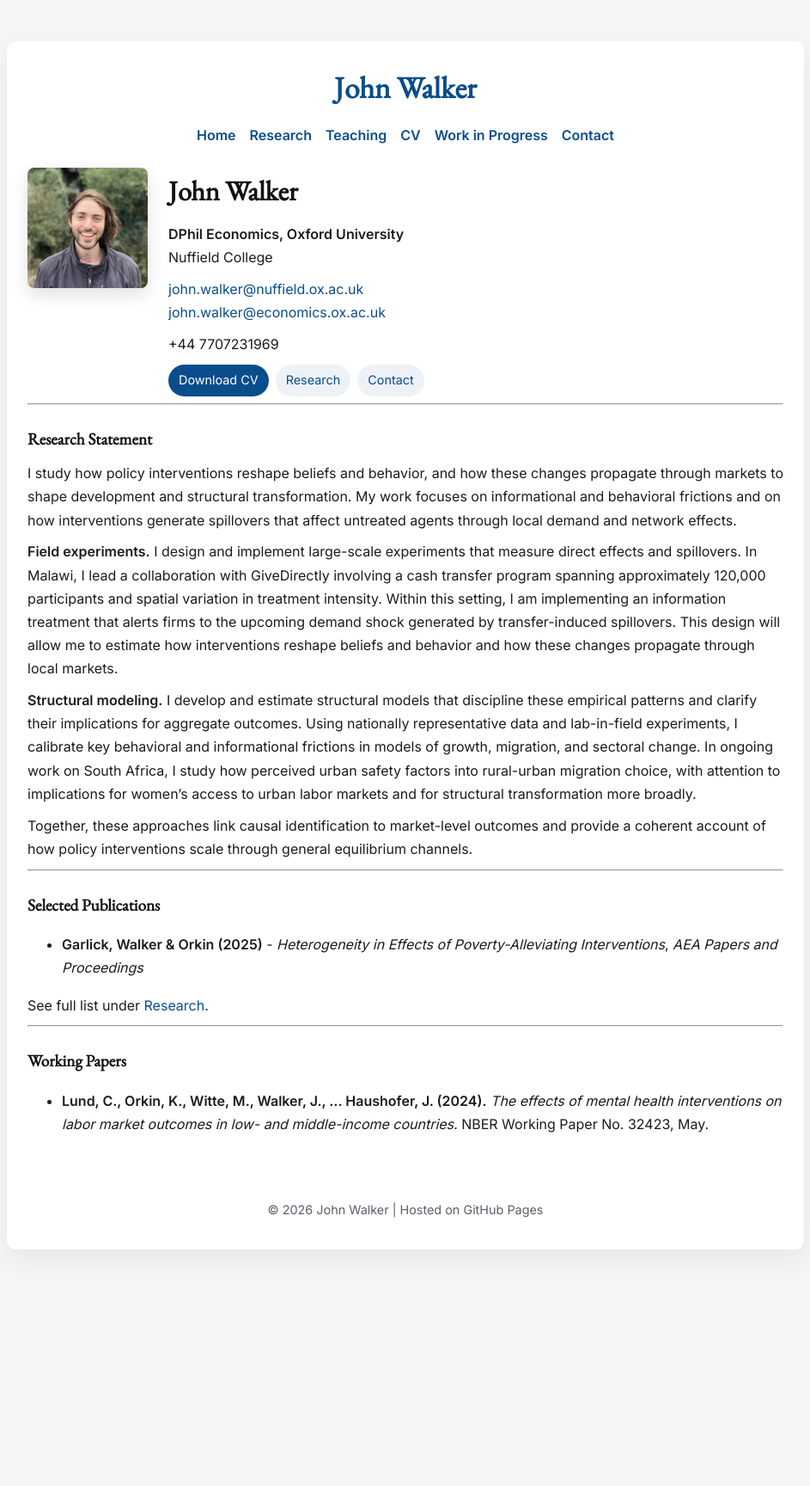
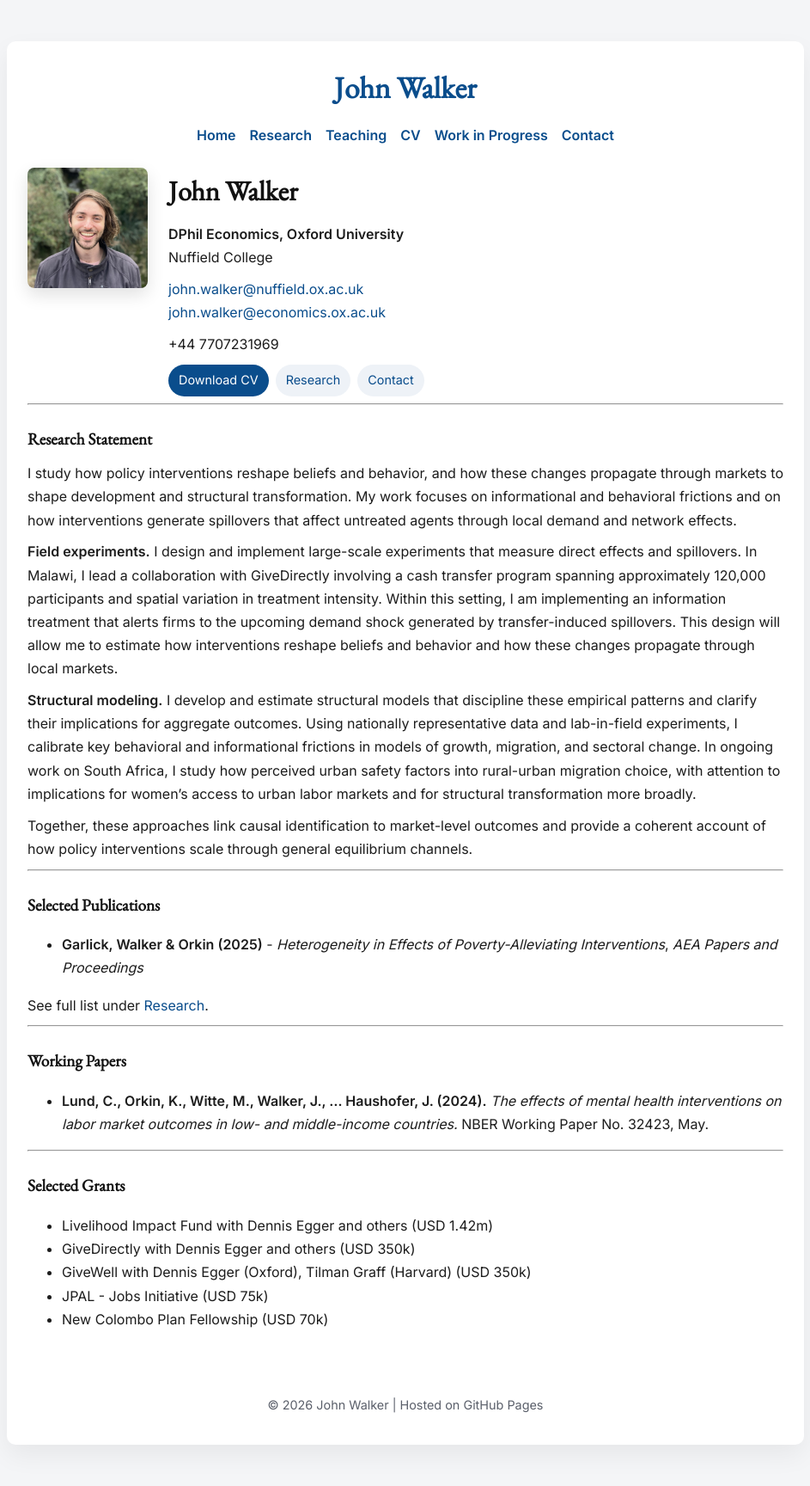
Before and after one commit to jwal1024/johnwalkerecon.github.io, a Jekyll site: the page built from index.md, in a window 1280 px wide. Shown: the whole page at 86% size, without its empty margins (168-1111 px from the left). Built offline with Jekyll 4.4.1, drawn with Linux system fonts in a browser that asks for light colours; before the commit the page ends 1501 px from its top, so only the background shows below that.

Commit message:
Update index.md

```diff
--- a/index.md
+++ b/index.md
@@ -44,3 +44,12 @@ See full list under [Research]({{ '/research/' | relative_url }}).
 
 ### Working Papers
 - **Lund, C., Orkin, K., Witte, M., Walker, J., ... Haushofer, J. (2024).** *The effects of mental health interventions on labor market outcomes in low- and middle-income countries.* NBER Working Paper No. 32423, May.
+
+---
+
+### Selected Grants
+- Livelihood Impact Fund with Dennis Egger and others (USD 1.42m)
+- GiveDirectly with Dennis Egger and others (USD 350k)
+- GiveWell with Dennis Egger (Oxford), Tilman Graff (Harvard) (USD 350k)
+- JPAL - Jobs Initiative (USD 75k)
+- New Colombo Plan Fellowship (USD 70k)
```
